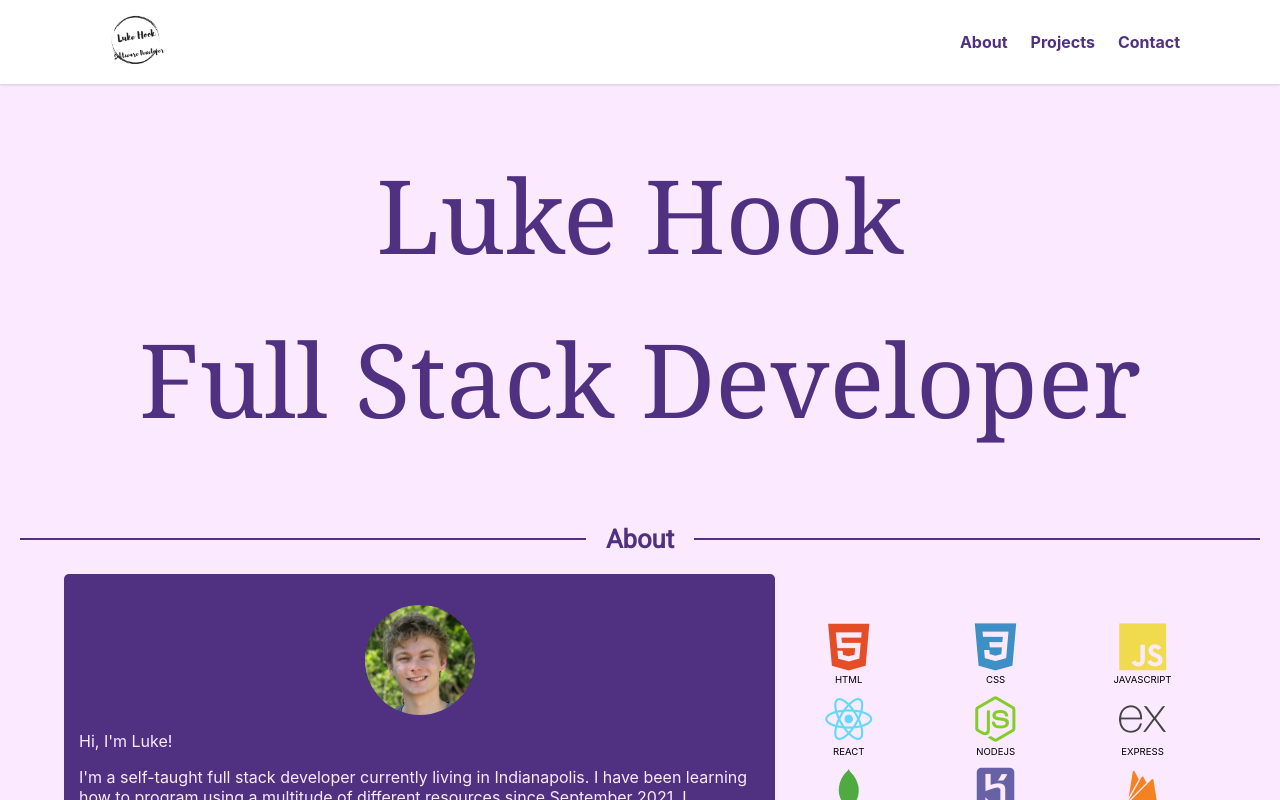
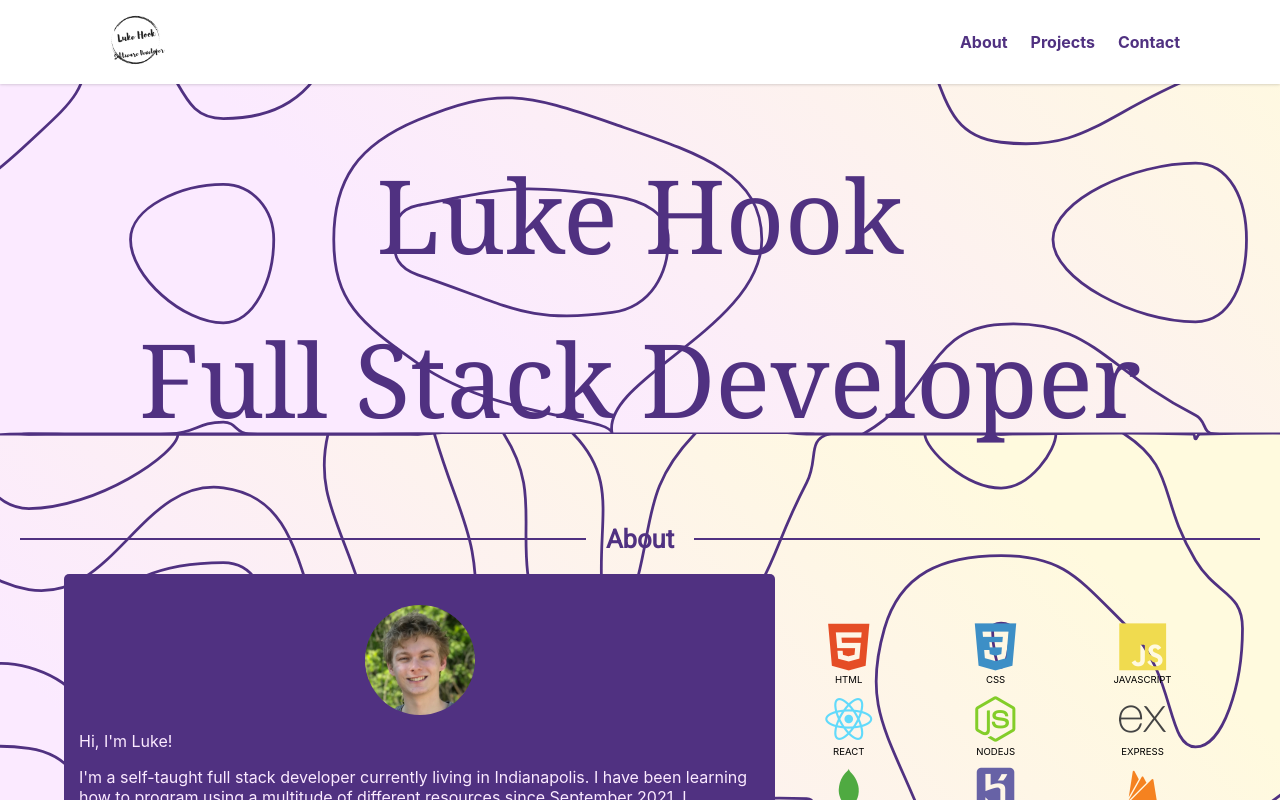
Before and after one commit to luhook04/personal-portfolio, a React (Create React App) app: page / in a window 1280 px wide. Shown: the top 800 px of the page. Built offline with nearby package versions, Linux system fonts and the light colour scheme; a web font is replaced by a local one.

Commit message:
Add custom svg background

```diff
--- a/src/App.css
+++ b/src/App.css
@@ -10,7 +10,10 @@
 }
 
 html {
-  background-color: #fbeaff;
+  background-attachment: fixed;
+  background-size: 2000px;
+  background-position: center;
+  background-image: url("./assets/background.svg");
 }
 
 header a {
```
Also changed, not shown: src/assets/background.svg (added).
